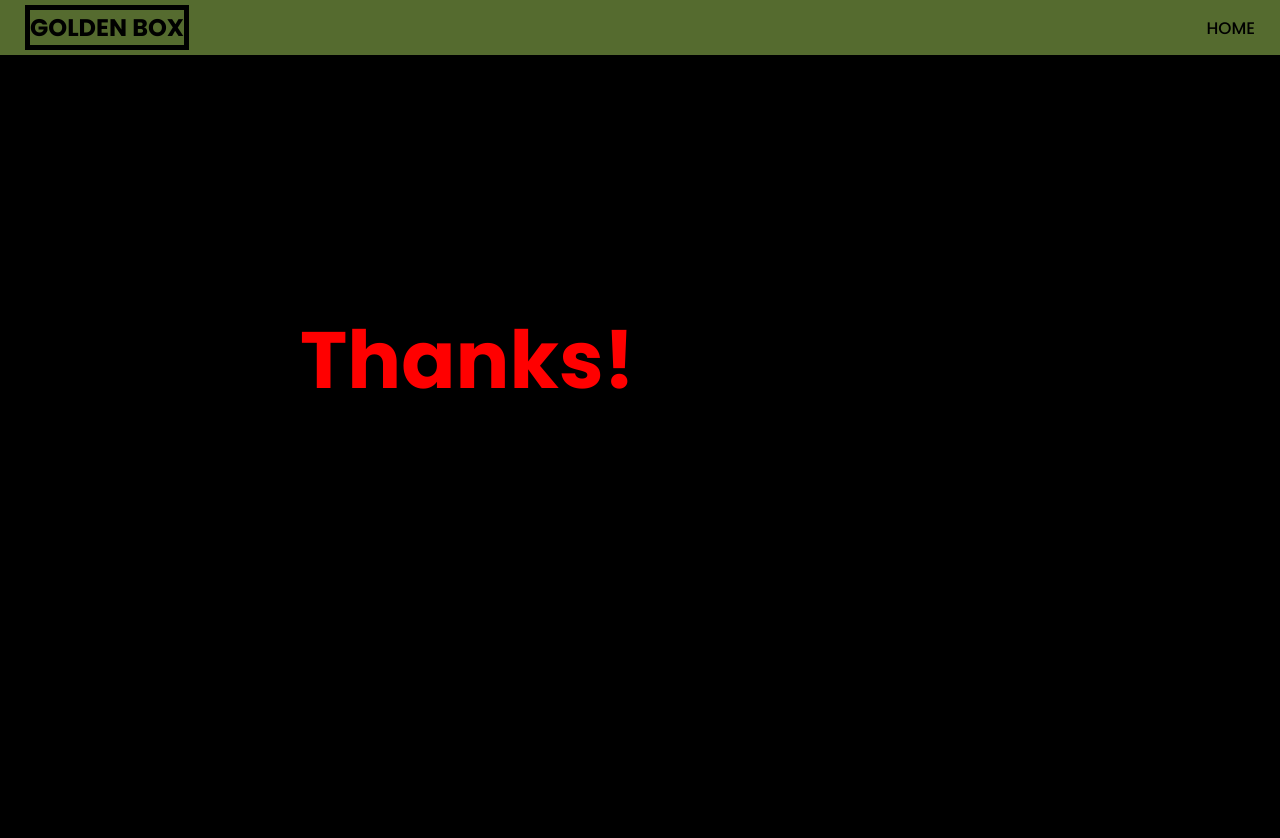
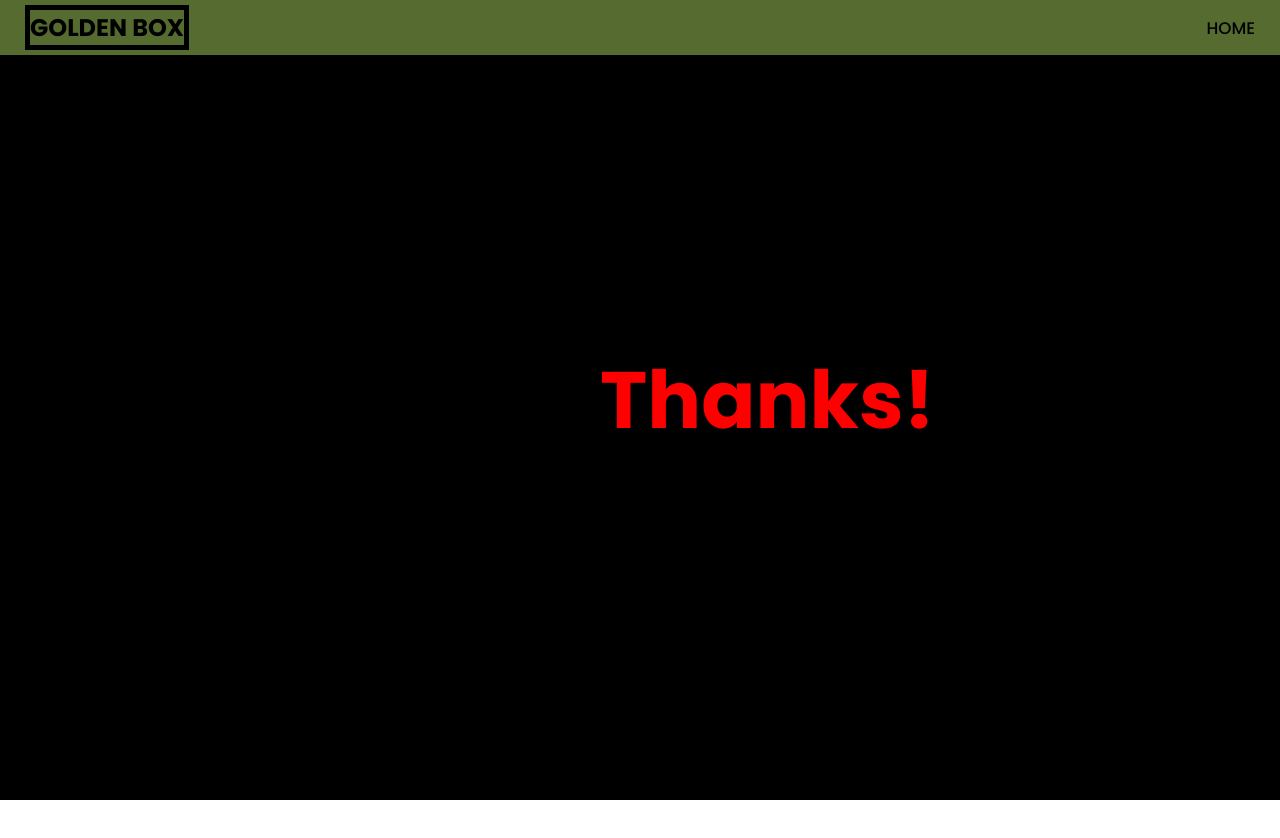
Before and after one commit to ehabtarek671/ehabtarek671.github.io, a plain HTML site: page thanks.html in a window 1280 px wide. After the commit the page ends 800 px from the top, so only its background shows below. Drawn offline with Linux system fonts and the light colour scheme.

Commit message:
Update style.css

```diff
--- a/style.css
+++ b/style.css
@@ -8,16 +8,19 @@
 
 }
 .bcs2{
-    padding: 300px;
+  min-height: 100vh;
     background-color: black;
+    display: flex;
 }
 .bcs2 p{
 
     color: red;
     font-size: 5em;
     font-weight: 700;
-    margin-bottom:200px;
-
+    margin-left: 600px;
+   justify-content: center;
+   align-items: center;
+    display: flex;
 }
 
 header{
```
